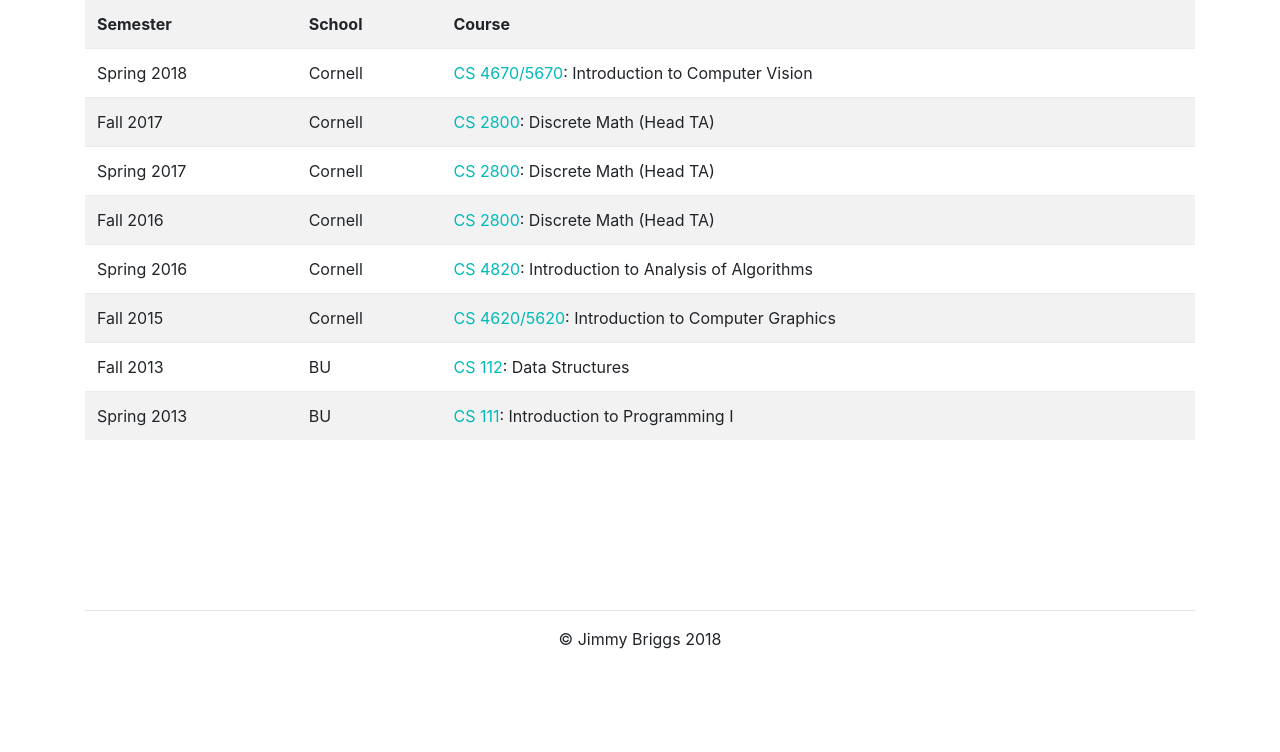
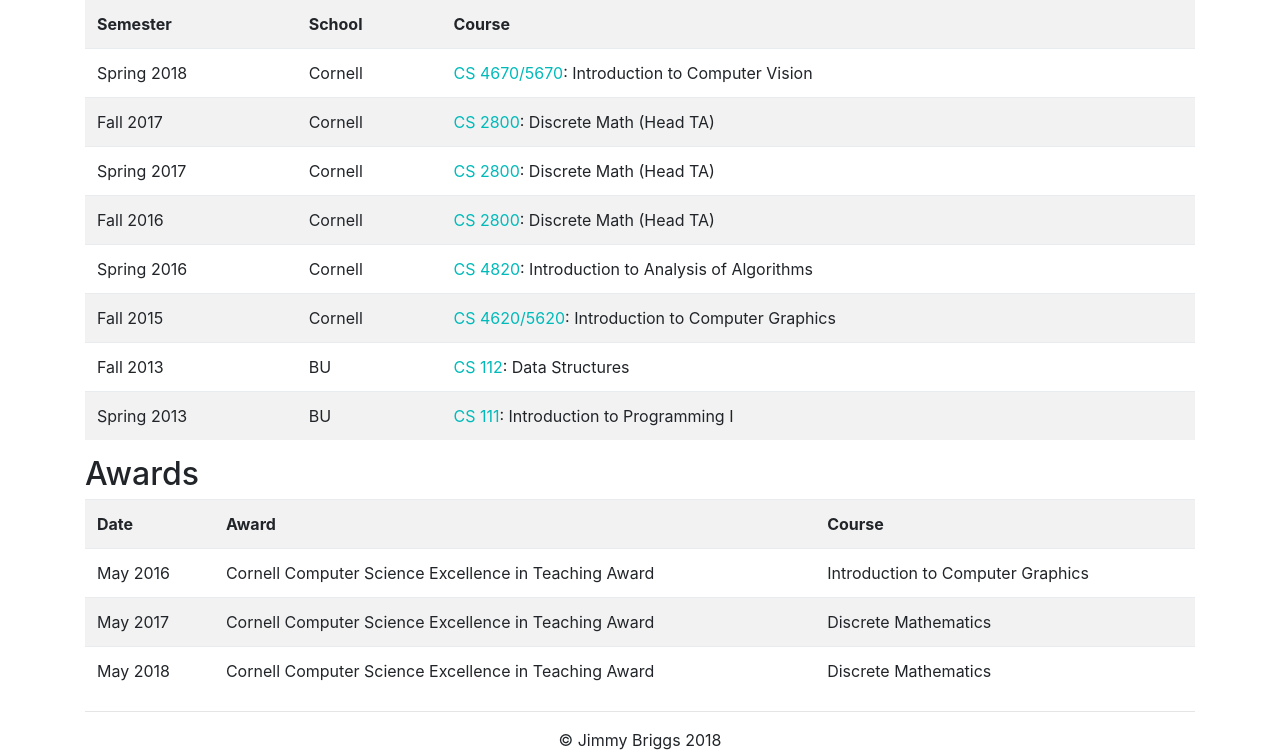
Before and after one commit to jeb482/jimmybriggsnet, a PHP site: page /jimmybriggsnet/teaching.php in a window 1280 px wide. Shown: the part 206-958 px from the top of the page. Before the commit the page ends 855 px from the top, so only its background shows below. Run offline with PHP 8.4, Linux system fonts and the light colour scheme; some libraries are stand-ins or nearby versions.

Commit message:
Added some news and awards

```diff
--- a/teaching.php
+++ b/teaching.php
@@ -79,7 +79,32 @@
         </table>
       </div>
 
+        <div class="starter-template">
+      <h2>Awards</h2>
 
+      <table class="table table-striped">
+        <tr>
+        <th>Date</th>
+        <th>Award</th>
+        <th>Course</th>
+        </tr>
+        <tr>
+        <td>May 2016</td>
+        <td>Cornell Computer Science Excellence in Teaching Award</td>
+        <td>Introduction to Computer Graphics</td>
+        </tr>
+        <tr>
+        <td>May 2017</td>
+        <td>Cornell Computer Science Excellence in Teaching Award</td>
+        <td>Discrete Mathematics</td>
+        </tr>
+        <tr>
+        <td>May 2018</td>
+        <td>Cornell Computer Science Excellence in Teaching Award</td>
+        <td>Discrete Mathematics</td>
+        </tr>
+      </table>
+      </div>
     </div><!-- /.container -->
     <?php include 'footer.php' ?>
 
```
Also changed, not shown: index.php (+6 -1 lines).
